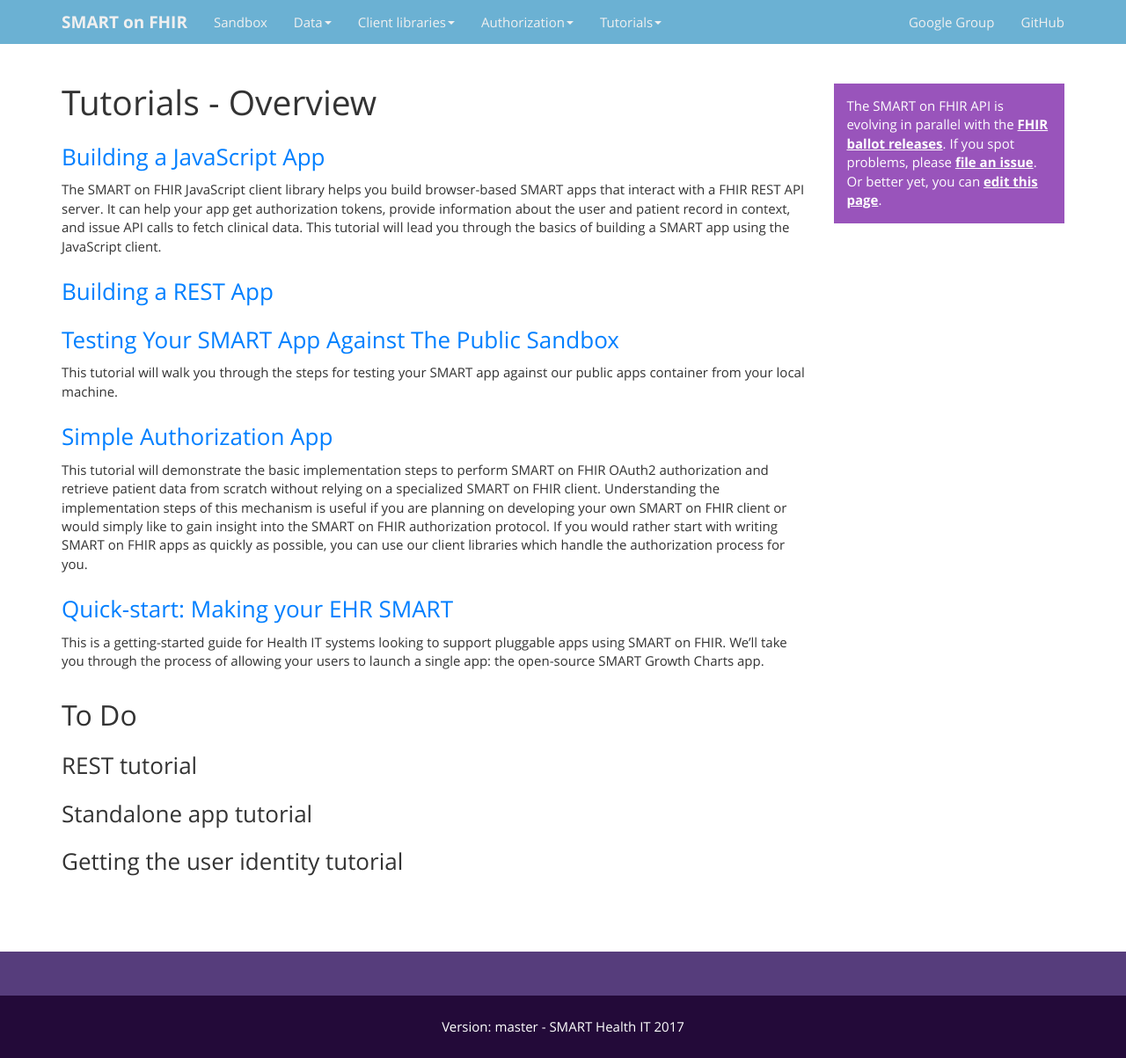
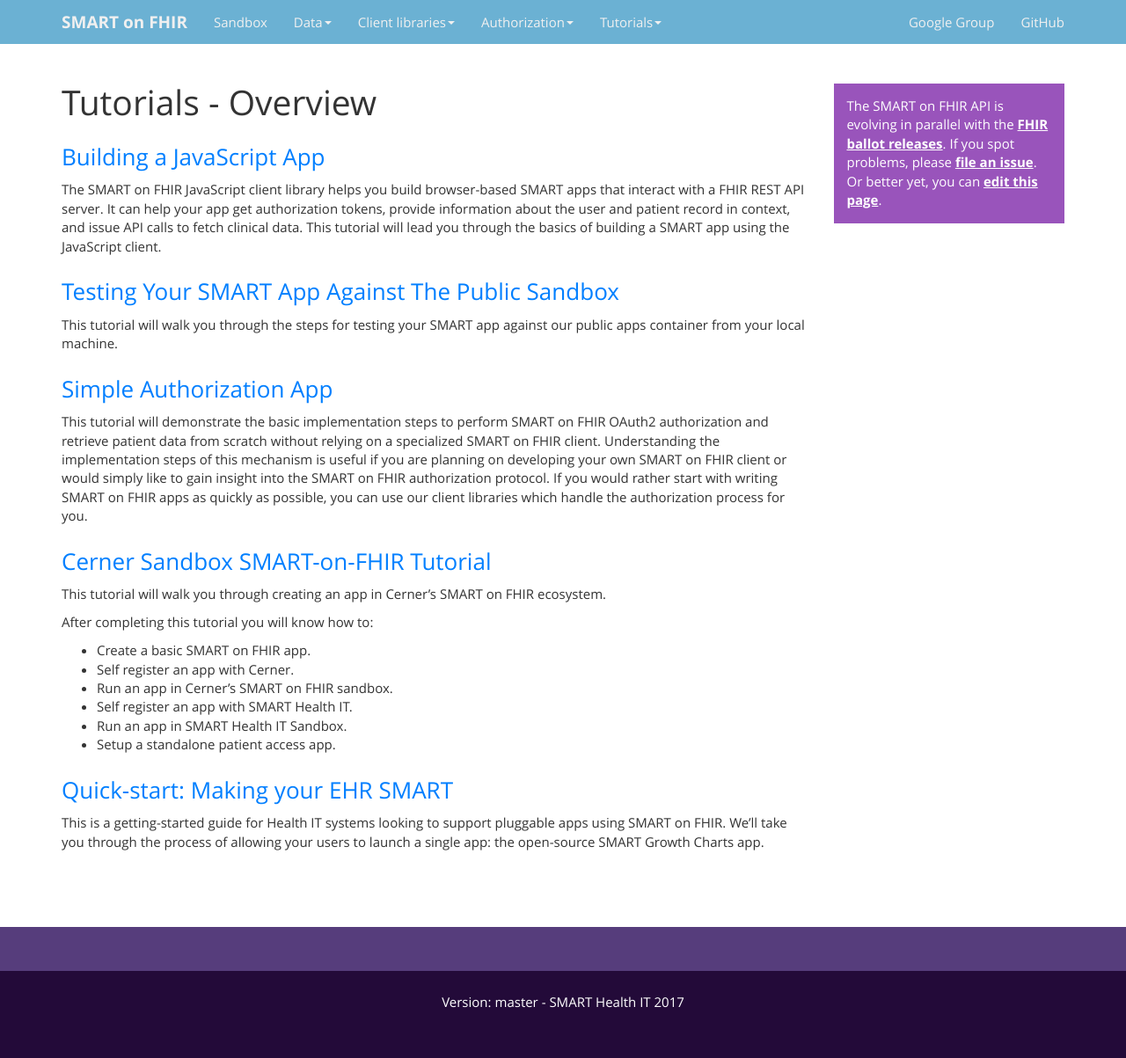
Before and after one commit to smart-on-fhir/smart-on-fhir.github.io, a Jekyll site: the page built from tutorials/index.md, in a window 1280 px wide. Shown: the whole page at 88% size. Built offline with Jekyll 4.4.1, drawn with Linux system fonts in a browser that asks for light colours; after the commit the page ends 1175 px from its top, so only the background shows below that.

Commit message:
Update index.md
Deleted to do items, added Cerner tutorial

```diff
--- a/tutorials/index.md
+++ b/tutorials/index.md
@@ -13,7 +13,6 @@ information about the user and patient record in context, and issue API calls to
 clinical data. This tutorial will lead you through the basics of building a SMART app using
 the JavaScript client.
 
-### [Building a REST App]({{site.baseurl}}tutorials/rest/)
 
 ### [Testing Your SMART App Against The Public Sandbox]({{site.baseurl}}tutorials/testing/)
 
@@ -24,12 +23,18 @@ against our public apps container from your local machine.
 
 This tutorial will demonstrate the basic implementation steps to perform SMART on FHIR OAuth2 authorization and retrieve patient data from scratch without relying on a specialized SMART on FHIR client. Understanding the implementation steps of this mechanism is useful if you are planning on developing your own SMART on FHIR client or would simply like to gain insight into the SMART on FHIR authorization protocol. If you would rather start with writing SMART on FHIR apps as quickly as possible, you can use our client libraries which handle the authorization process for you.
 
+### [Cerner Sandbox SMART-on-FHIR Tutorial](http://engineering.cerner.com/smart-on-fhir-tutorial/)
+This tutorial will walk you through creating an app in Cerner’s SMART on FHIR ecosystem.
+
+After completing this tutorial you will know how to:
+
+* Create a basic SMART on FHIR app.
+* Self register an app with Cerner.
+* Run an app in Cerner’s SMART on FHIR sandbox.
+* Self register an app with SMART Health IT.
+* Run an app in SMART Health IT Sandbox.
+* Setup a standalone patient access app.
+
 ### [Quick-start: Making your EHR SMART]({{site.baseurl}}tutorials/server-quick-start/)
 
 This is a getting-started guide for Health IT systems looking to support pluggable apps using SMART on FHIR. We'll take you through the process of allowing your users to launch a single app: the open-source SMART Growth Charts app.
-
-## To Do
-
-### REST tutorial
-### Standalone app tutorial
-### Getting the user identity tutorial
```
